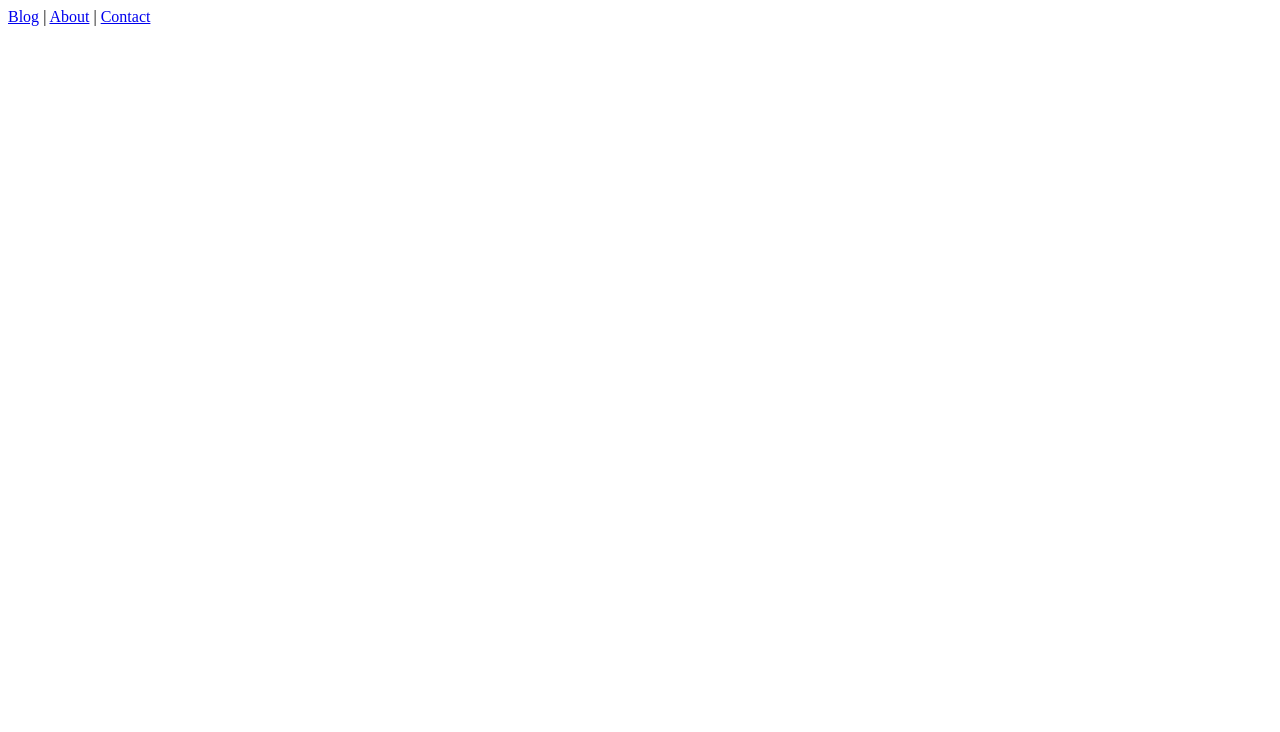
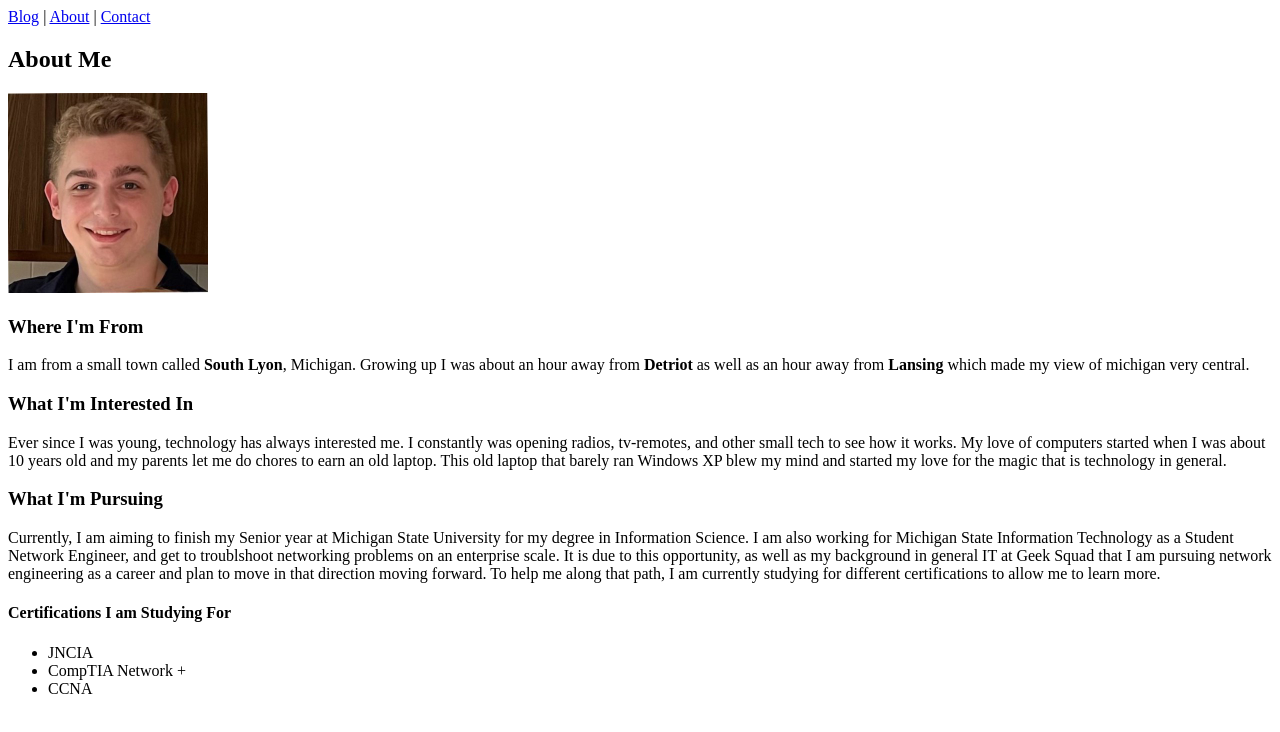
Before and after one commit to SallLookinForHelp/mi349_blog, a plain HTML site: page about.html in a window 1280 px wide. Drawn offline with Linux system fonts and the light colour scheme.

Commit message:
Made About Page

```diff
--- a/about.html
+++ b/about.html
@@ -13,5 +13,27 @@
             <a href="contact.html">Contact</a>
         </nav>
     </header>
+    <section>
+        <h1>About Me</h1>
+        <img src="me.jpg" alt="Photo of Me" width="200">
+        <article>
+            <h3>Where I'm From</h3>
+            <p>I am from a small town called <strong>South Lyon</strong>, Michigan. Growing up I was about an hour away from <strong>Detriot</strong> as well as an hour away from <strong>Lansing</strong> which made my view of michigan very central.</p>
+        </article>
+        <article>
+            <h3>What I'm Interested In</h3>
+            <p>Ever since I was young, technology has always interested me. I constantly was opening radios, tv-remotes, and other small tech to see how it works. My love of computers started when I was about 10 years old and my parents let me do chores to earn an old laptop. This old laptop that barely ran Windows XP blew my mind and started my love for the magic that is technology in general.</p>
+        </article>
+        <article>
+            <h3>What I'm Pursuing</h3>
+            <p>Currently, I am aiming to finish my Senior year at Michigan State University for my degree in Information Science. I am also working for Michigan State Information Technology as a Student Network Engineer, and get to troublshoot networking problems on an enterprise scale. It is due to this opportunity, as well as my background in general IT at Geek Squad that I am pursuing network engineering as a career and plan to move in that direction moving forward. To help me along that path, I am currently studying for different certifications to allow me to learn more.</p>
+            <h4>Certifications I am Studying For</h4>
+            <ul>
+                <li>JNCIA</li>
+                <li>CompTIA Network +</li>
+                <li>CCNA</li>
+            </ul>
+        </article>
+    </section>
 </body>
 </html>
```
